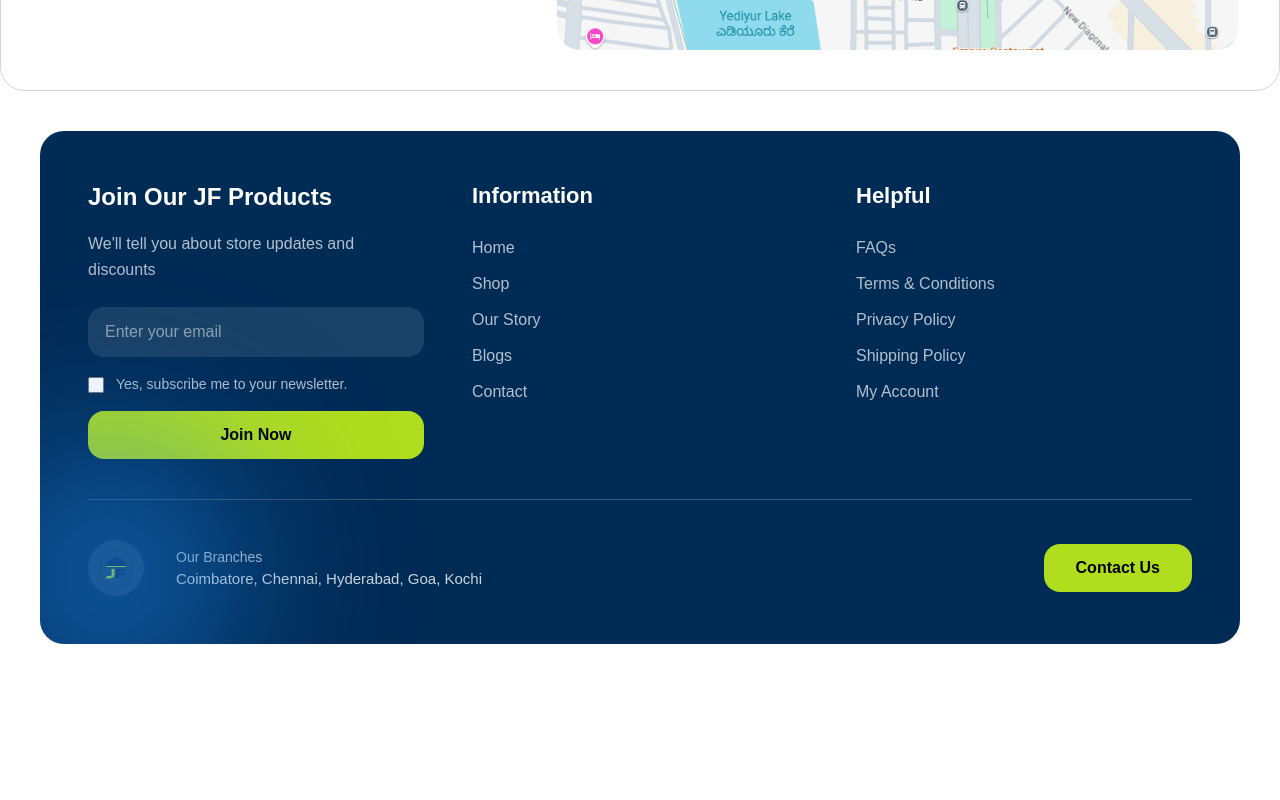
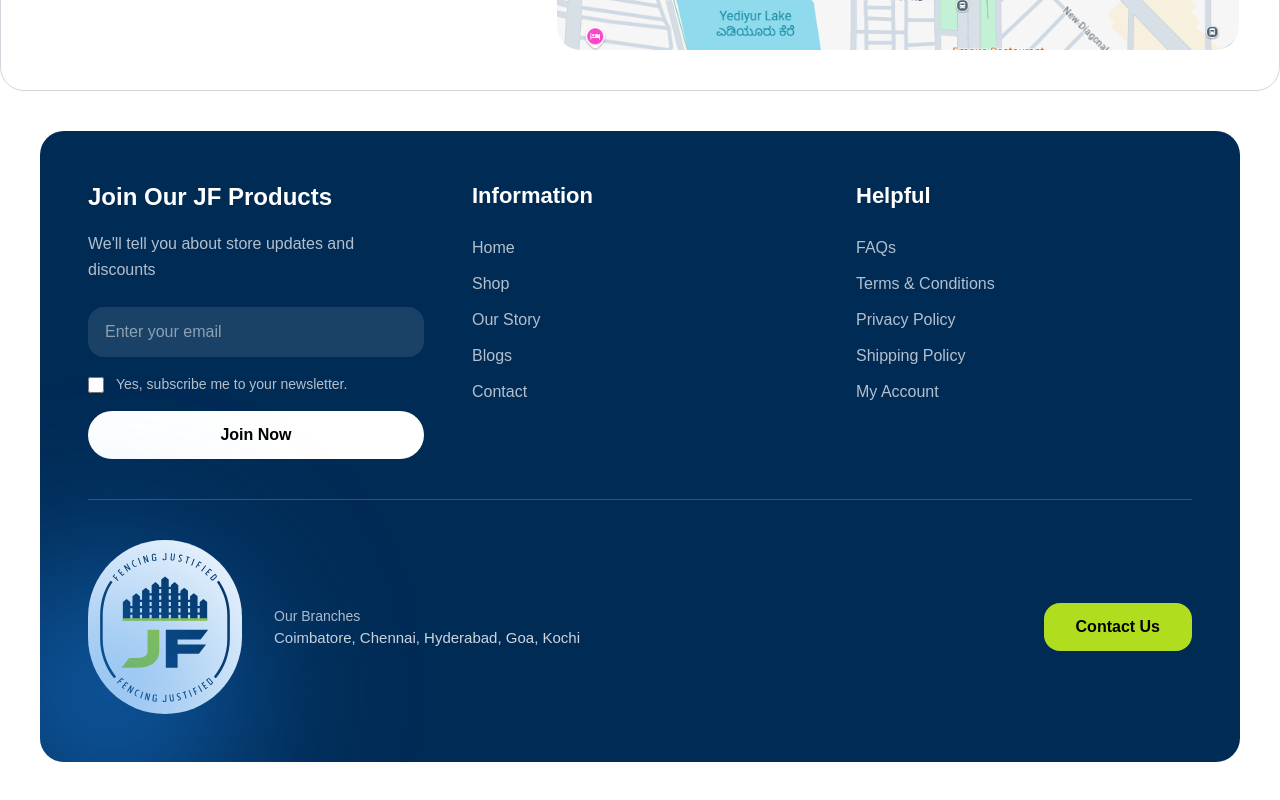
Before and after one commit to dev-mdsohagmiya/techorbitit-front, a Next.js app: page / in a window 1280 px wide. Shown: the part 4861-5661 px from the top of the page. Before the commit the page ends 5545 px from the top, so only its background shows below. Built offline with nearby package versions, Linux system fonts and the light colour scheme.

Commit message:
updated footer

```diff
--- a/components/ui/Footer.jsx
+++ b/components/ui/Footer.jsx
@@ -172,7 +172,7 @@ export default function Footer() {
             <motion.button
               type="submit"
               disabled={isSubmitting}
-              className="w-full bg-[#b0dd1e] text-black font-[600] py-3 px-6 rounded-[12px] md:rounded-[16px] hover:bg-[#a0c91a] transition-all duration-300 disabled:opacity-50 disabled:cursor-not-allowed"
+              className="w-full bg-white rounded-[12px] md:rounded-[16px] lg:rounded-[24px] text-black font-[600] py-3 px-6 transition-all duration-300 disabled:opacity-50 disabled:cursor-not-allowed"
               whileHover={{ scale: 1.02 }}
               whileTap={{ scale: 0.98 }}
               transition={{ duration: 0.2 }}
@@ -258,14 +258,14 @@ export default function Footer() {
         <div className="flex flex-col md:flex-row items-center space-y-4 md:space-y-0 md:space-x-6 lg:space-x-8">
           {/* Logo */}
           <motion.div
-            className="bg-white/10 p-3 rounded-full w-12 h-12 md:w-14 md:h-14 flex items-center justify-center"
+            className="bg-white p-2 md:p-3 rounded-full flex items-center justify-center"
             whileHover={{ scale: 1.1, rotate: 5 }}
             transition={{ duration: 0.3 }}
           >
             <img
-              src="/logo.png"
+              src="/lwhite.svg"
               alt="Company Logo"
-              className="w-8 h-8 md:w-10 md:h-10 object-contain"
+              className="w-[80px] h-[90px] md:w-[100px] md:h-[120px] lg:w-[130px] lg:h-[150px] object-contain"
             />
           </motion.div>
           {/* Branches Text */}
```
Also changed, not shown: public/lwhite.svg (added).
